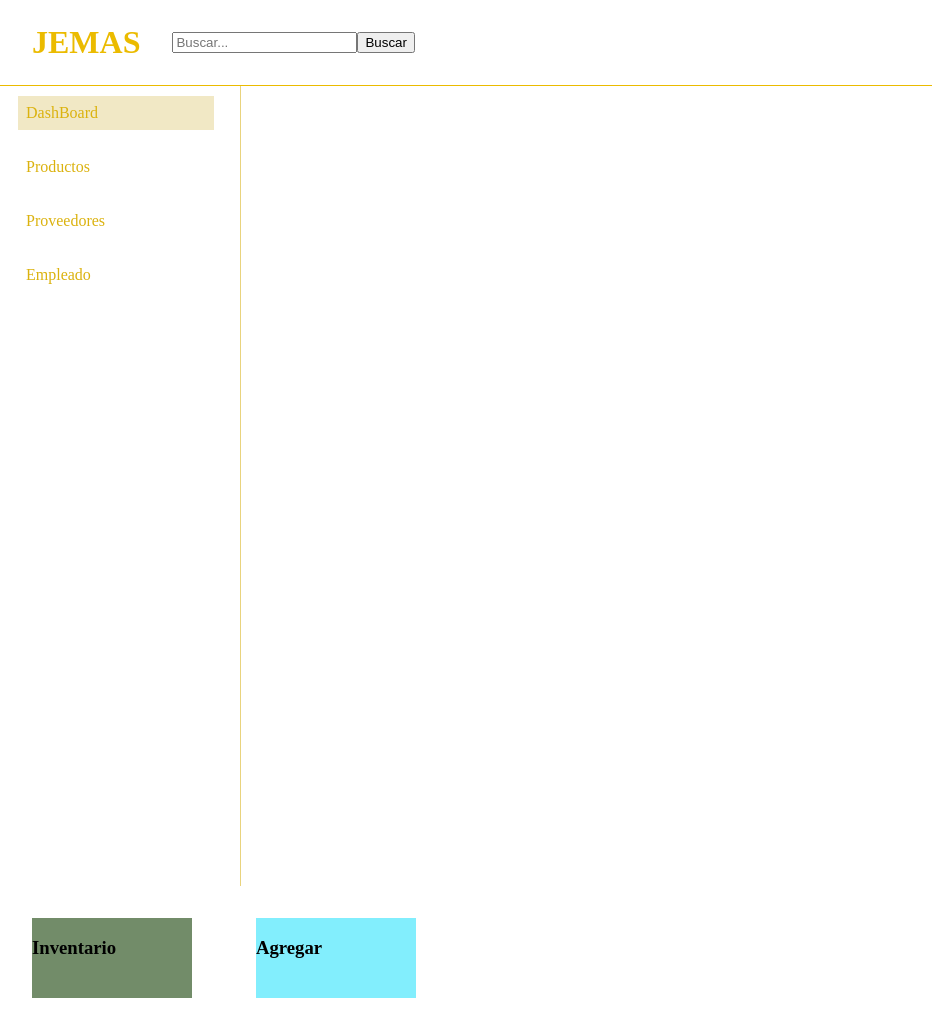
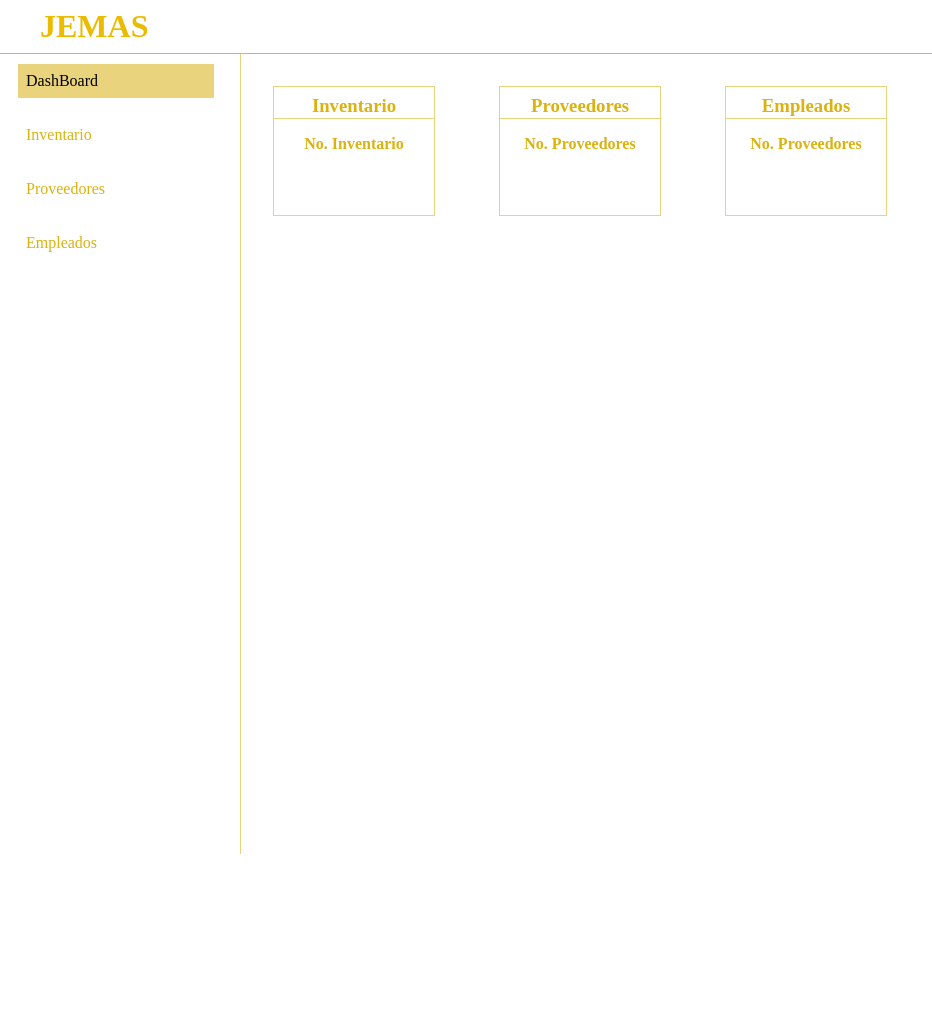
Before and after one commit to AlejandroJer/3-Parcial, a PHP site: page /Index-alex.html in a window 1280 px wide. Shown: the whole page, without its empty margins (0-932 px from the left). After the commit the page ends 854 px from the top, so only its background shows below. Run offline with PHP 8.4, Linux system fonts and the light colour scheme; some libraries are stand-ins or nearby versions.

Commit message:
Se mejoro el disenio

```diff
--- a/Index-alex.html
+++ b/Index-alex.html
@@ -9,29 +9,33 @@
 <body>
     <header>
         <h1>JEMAS</h1>
-        <div class="search_bar">
-            <input type="text" placeholder="Buscar...">
-            <button type="button">Buscar</button>
-        </div>
     </header>
 
     <main class="index_section">
         <nav class="index_nav">
             <ul class="index_ul">
                 <li class="active">DashBoard</li>
-                <li>Productos</li>
+                <li>Inventario</li>
                 <li>Proveedores</li>
-                <li>Empleado</li>
+                <li>Empleados</li>
             </ul>
         </nav>
 
         <div class="index_container">
             <div>
                 <h3>Inventario</h3>
-                <iconify-icon icon="streamline:shopping-bag-hand-bag-2-shopping-bag-purse-goods-item-products" width="40" height="40"></iconify-icon>
+                <iconify-icon icon="ic:baseline-inventory" width="50" height="50"></iconify-icon>
+                <h4>No. Inventario</h4>
             </div>
             <div>
-                <h3>Agregar</h3>
+                <h3>Proveedores</h3>
+                <iconify-icon icon="fa-solid:users" width="50" height="50"></iconify-icon>
+                <h4>No. Proveedores</h4>
+            </div>
+            <div>
+                <h3>Empleados</h3>
+                <iconify-icon icon="clarity:employee-solid" width="50" height="50"></iconify-icon>
+                <h4>No. Proveedores</h4>
             </div>
         </div>
     </main>
--- a/css/index.css
+++ b/css/index.css
@@ -4,7 +4,7 @@
     /* DEGRADADOS DE LOS COLORES PRINCIPALES */
     --main-color-deg-1: #dbb20e;
     --main-color-deg-2: #e9d37d;
-    --main-color-deg-3: #f1e8c5;
+    --main-color-deg-3: #fdf7e0;
 
     /* COLORES DE OPCIONES */
         /* ROJO */
@@ -49,6 +49,10 @@ section{
     display: flex;
 }
 
+main{
+    display: flex;
+}
+
 div{
     display: flex;
 }
@@ -56,10 +60,12 @@ div{
 a{
     text-decoration: none;
 }
+
+h1, h2, h3, h4{
+    margin: .5rem;
+}
 /* --------------------------------------------------- INDEX --------------------------------------------------- */
 .index_nav{
-    color: var(--main-color-deg-2);
-
     height: 100vh;
     width: 15rem;
 
@@ -81,6 +87,9 @@ a{
 
     padding: 0.5rem;
     margin: 10px;
+
+    user-select: none;
+    cursor: pointer;
 }
 
 .index_ul li:hover{
@@ -88,14 +97,52 @@ a{
 }
 
 .index_ul li.active{
-    background-color: var(--main-color-deg-3);
+    background-color: var(--main-color-deg-2);
+    color: black;
 }
 
 .index_container div{
+    flex-direction: column;
+    align-items: center;
+
     width: 10rem;
-    height: 5rem;
+    height: 8rem;
 
     margin: 2rem;
+
+    border: var(--main-color-deg-2) solid 1px;
+}
+
+.index_container div, .index_container div > *{
+    user-select: none;
+    cursor: pointer;
+}
+
+.index_container div h3{
+    width: 100%;
+    text-align: center;
+}
+
+.index_container div > *{
+    color: var(--main-color-deg-1);
+}
+
+.index_container div:hover{
+    border: black solid 1px;
+}
+
+.index_container div:hover > *{
+    color: black;
+}
+
+.index_container div h3::after{
+    content: "";
+
+    display: flex;
+
+    height: 1px;
+
+    border-bottom: var(--main-color-deg-2) solid 1px;
 }
 
 .search_bar{
--- a/js/index.js
+++ b/js/index.js
@@ -126,6 +126,6 @@ const inCon = document.querySelector('.index_container')
 //     })
 // });
 
-for(let i=0; i < inCon.children.length; i++){
-    colorear(inCon.children[i])
-}
+// for(let i=0; i < inCon.children.length; i++){
+//     colorear(inCon.children[i])
+// }
```
Also changed, not shown: README.md.
